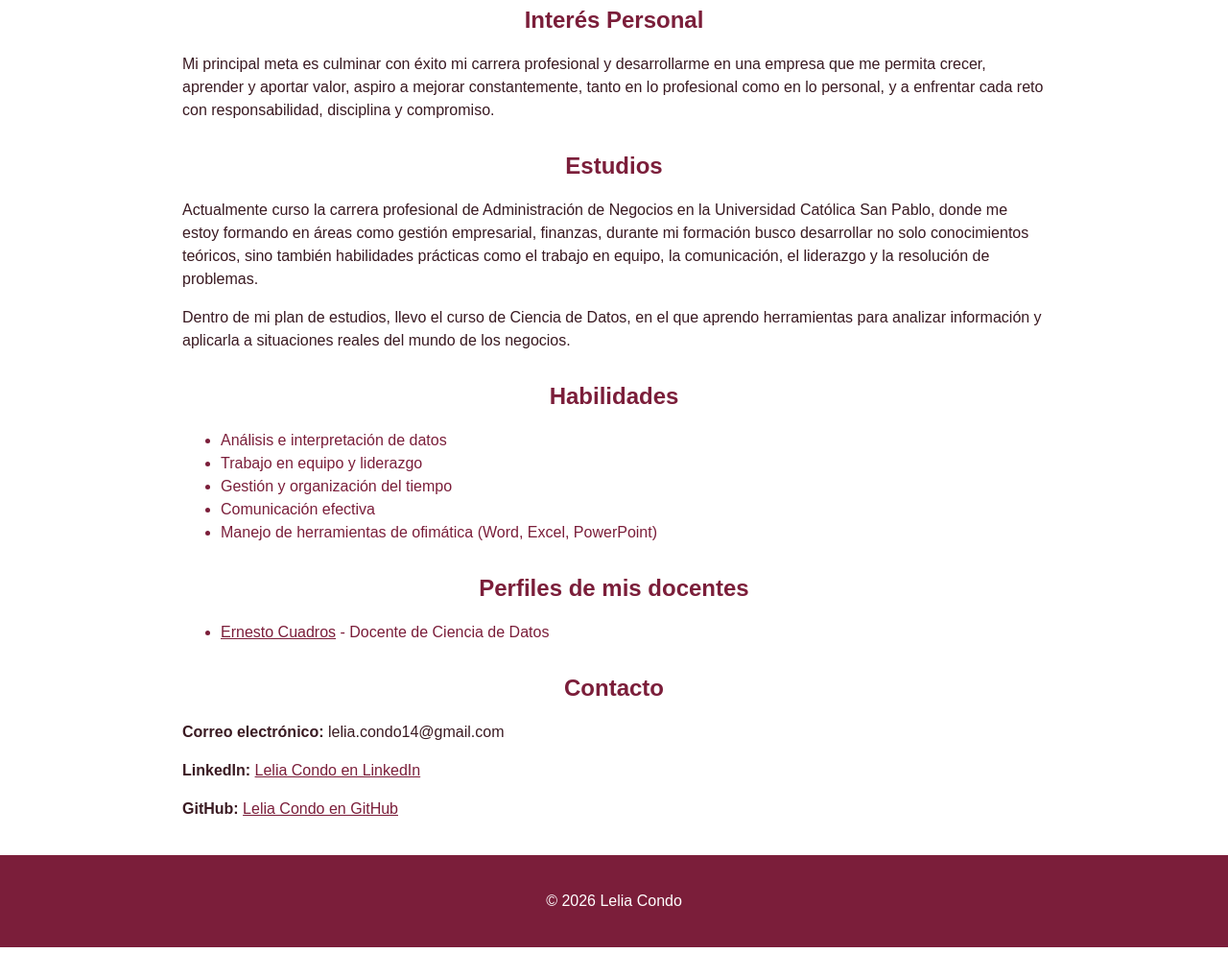
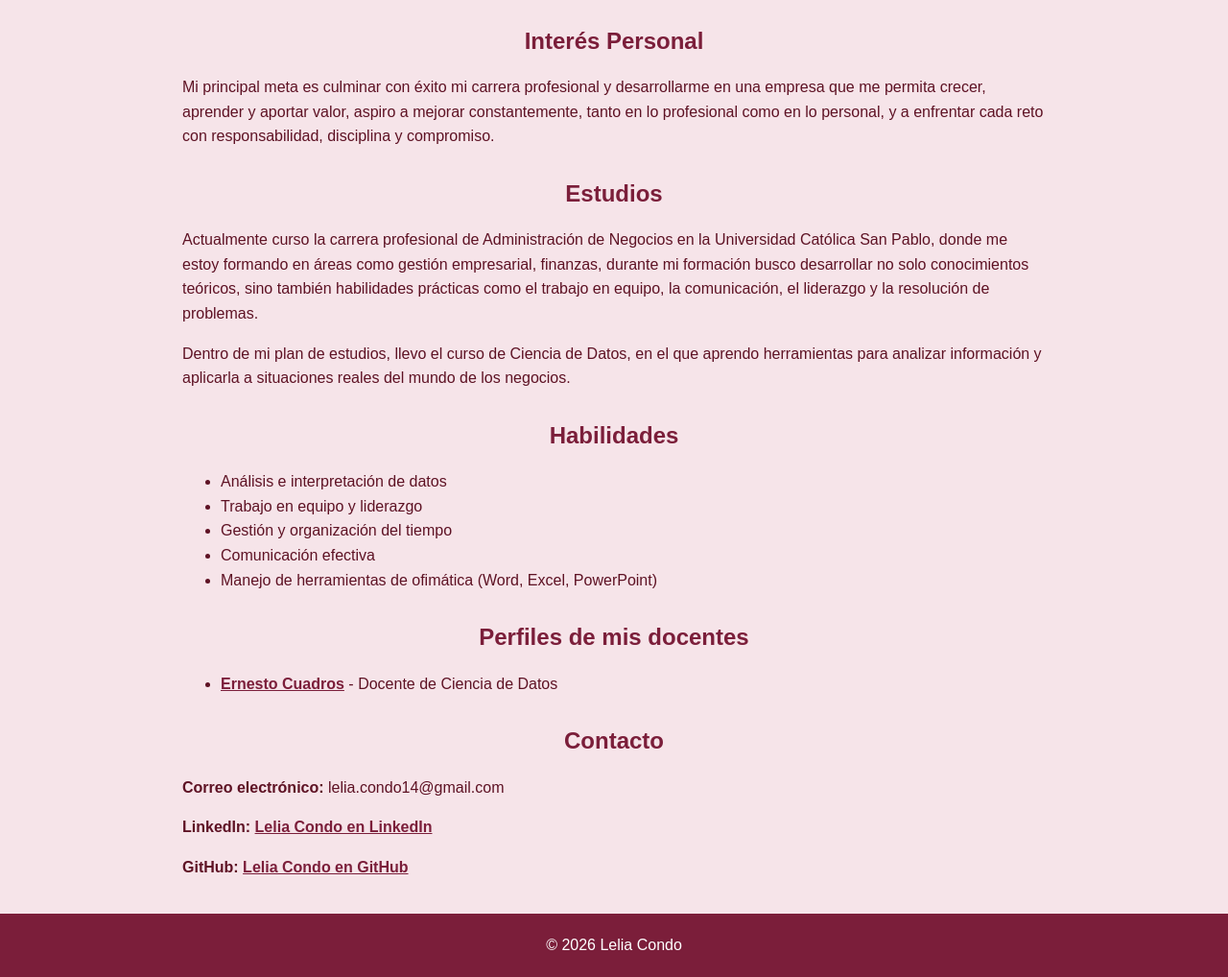
Before and after one commit to Lelia-Condo/lelia-condo.github.io, a plain HTML site: page index.html in a window 1280 px wide. Shown: the part 525-1543 px from the top of the page at 96% size. Before the commit the page ends 1512 px from the top, so only its background shows below. Drawn offline with Linux system fonts and the light colour scheme.

Commit message:
Update style.css

```diff
--- a/style.css
+++ b/style.css
@@ -1,9 +1,9 @@
 body {
   font-family: Arial, sans-serif;
   margin: 0;
-  background: #ffffff;
-  color: #3a1a22;
-  line-height: 1.5;
+  background: #f6e4e9;
+  color: #5e1224;
+  line-height: 1.6;
 }
 
 main {
@@ -12,18 +12,26 @@ main {
   padding: 20px;
 }
 
+section {
+  margin-bottom: 10px;
+}
+
+h1,
 h2 {
   color: #7b1e3a;
   text-align: center;
   margin: 28px 0 10px;
 }
 
+p,
+li,
+strong {
+  color: #5e1224;
+}
+
 a {
   color: #7b1e3a;
-}
-
-ul {
-  color: #7b1e3a;
+  font-weight: bold;
 }
 
 .datos {
@@ -47,6 +55,11 @@ footer {
   color: white;
 }
 
+footer p {
+  color: white;
+  margin: 0;
+}
+
 @media (max-width: 600px) {
   .foto {
     float: none;
```
